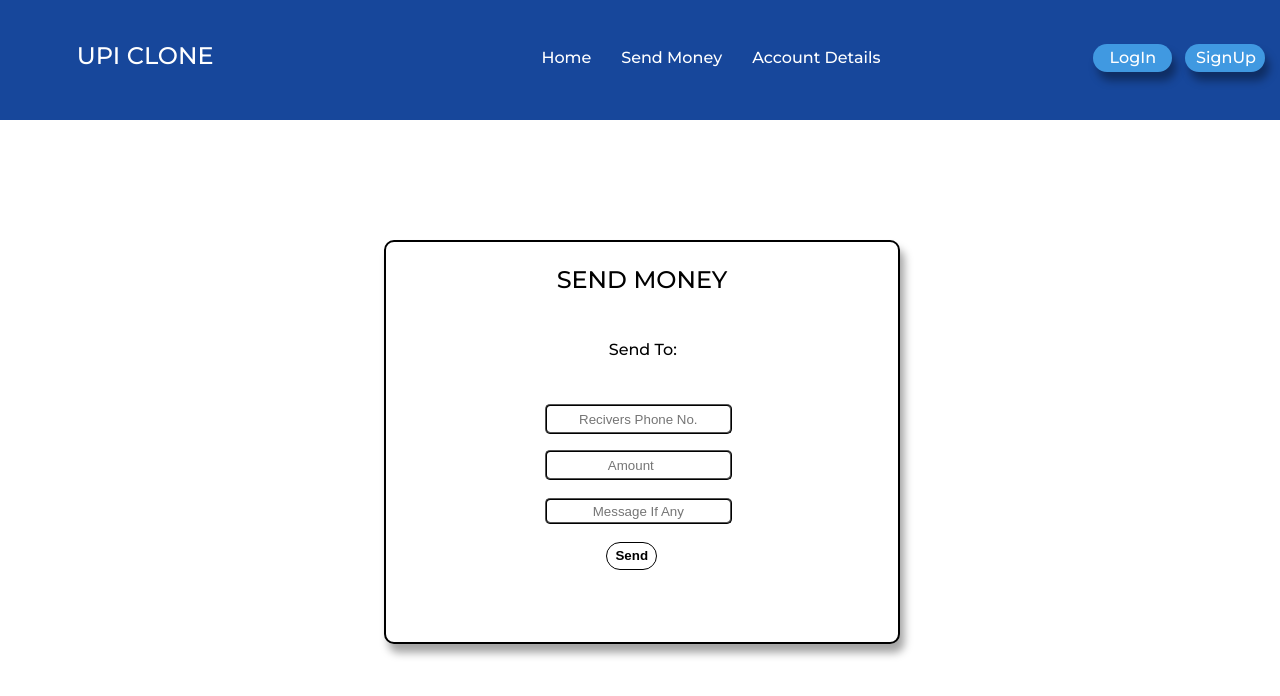
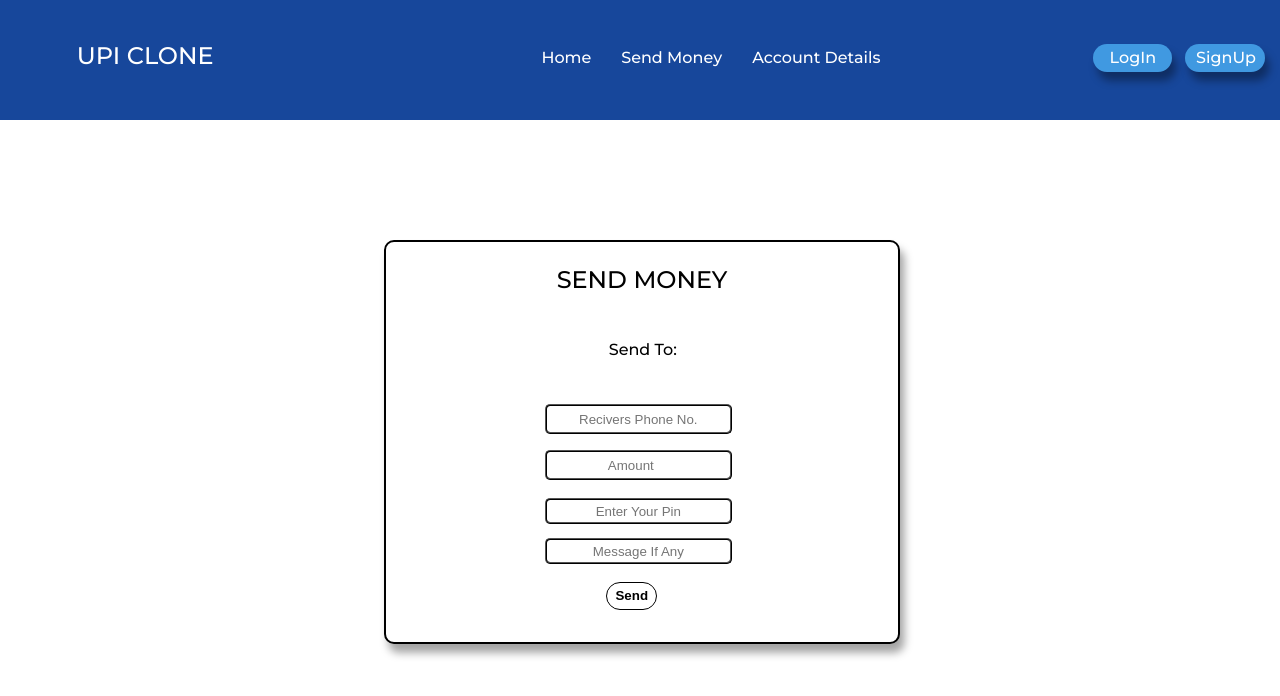
Before and after one commit to The-Saras/open-wallet, a React (Vite) app in the folder client/: page /send_money in a window 1280 px wide. Shown: the top 696 px of the page. Built offline with nearby package versions, Linux system fonts and the light colour scheme; no server answers.

Commit message:
made changes to the send money page

```diff
--- a/client/src/components/NavBar.jsx
+++ b/client/src/components/NavBar.jsx
@@ -35,6 +35,9 @@ const NavBar = ({isSigndUp, setIsSignedUp}) => {
                     <h2 className="navbar-title">UPI CLONE</h2>
                     <ul style={{position: 'absolute', left: 90 + '%', width: 5 + '%', height: 30 + '%'}} onMouseLeave={() => {setIsDropDown(false)}}>
                         <li className="navbar-username" style={{position: 'relative', left: -15 + '%'}}  onMouseEnter={() => {setIsDropDown(true)}} >{user}</li>
+                        {/* <li style={{position: 'relative', left: -400 + '%'}} onClick={() => {navigate('/')}}>Home</li>
+                        <li onClick={() => {navigate('/send_money')}}>Send Money</li>
+                        <li onClick={() => {navigate('/account_details')}}>Account Details</li> */}
                     </ul>
                     {isDropDown && (
                             <div className="dropdown-content" onMouseEnter={() => {setIsDropDown(true)}} onMouseLeave={() => {setIsDropDown(false)}}>
--- a/client/src/components/Send_Money.jsx
+++ b/client/src/components/Send_Money.jsx
@@ -9,6 +9,7 @@ const Send_Money = () => {
     const [ph,setPh] = useState("")
     const [msg,setMsg] = useState("")
     const [amt, setAmt] = useState("")
+    const [pin, setPin] = useState("")
     const [haveVal,setHaveVal] = useState(false)
     const [btnClicked, setBtnClicked] = useState(false)
 
@@ -42,9 +43,10 @@ const Send_Money = () => {
             <div className="send-money-main">
                 <h2 className="send-money-title">SEND MONEY</h2>
                 <p>Send To:</p>
-                <input type="tel" name="phone_no" placeholder="Recivers Phone No." onChange={(e) => {setPh(e.target.value)}}/>
-                <input type="number" name="amt" placeholder="Amount" onChange={(e) => {setAmt(e.target.value)}}/>
-                <input type="text" name="msg" placeholder="Message If Any"  onChange={(e) => {setMsg(e.target.value)}}/>
+                <input type="tel" name="phone_no" value={ph} placeholder="Recivers Phone No." onChange={(e) => {setPh(e.target.value)}}/>
+                <input type="number" name="amt" value={amt} placeholder="Amount" onChange={(e) => {setAmt(e.target.value)}}/>
+                <input type="password" name="pin" value={pin} placeholder="Enter Your Pin" onChange={(e) => {setPin(e.target.value)}}/>
+                <input type="text" name="msg"  value={msg} placeholder="Message If Any"  onChange={(e) => {setMsg(e.target.value)}}/>
                 <button className="send-money-btn" onClick={() => {filedEmpty(ph,msg);setBtnClicked(true)}}>Send</button>
             </div>
 
--- a/client/src/css files/send_money.css
+++ b/client/src/css files/send_money.css
@@ -64,6 +64,14 @@
     height: 5%;
 
 }
+.send-money-main input:nth-of-type(4)
+{
+    top: 74%;
+    left: 31%;
+    width: 35%;
+    height: 5%;
+
+}
 
 .send-money-main input::placeholder
 {
@@ -74,7 +82,7 @@
     position: relative;
     width: 10%;
     height: 7%;
-    top: 56%;
+    top: 66%;
     left: -2%;
     background-color: white;
     color: black;
```
Also changed, not shown: client/src/css files/navbar.css (+16 -0 lines).
